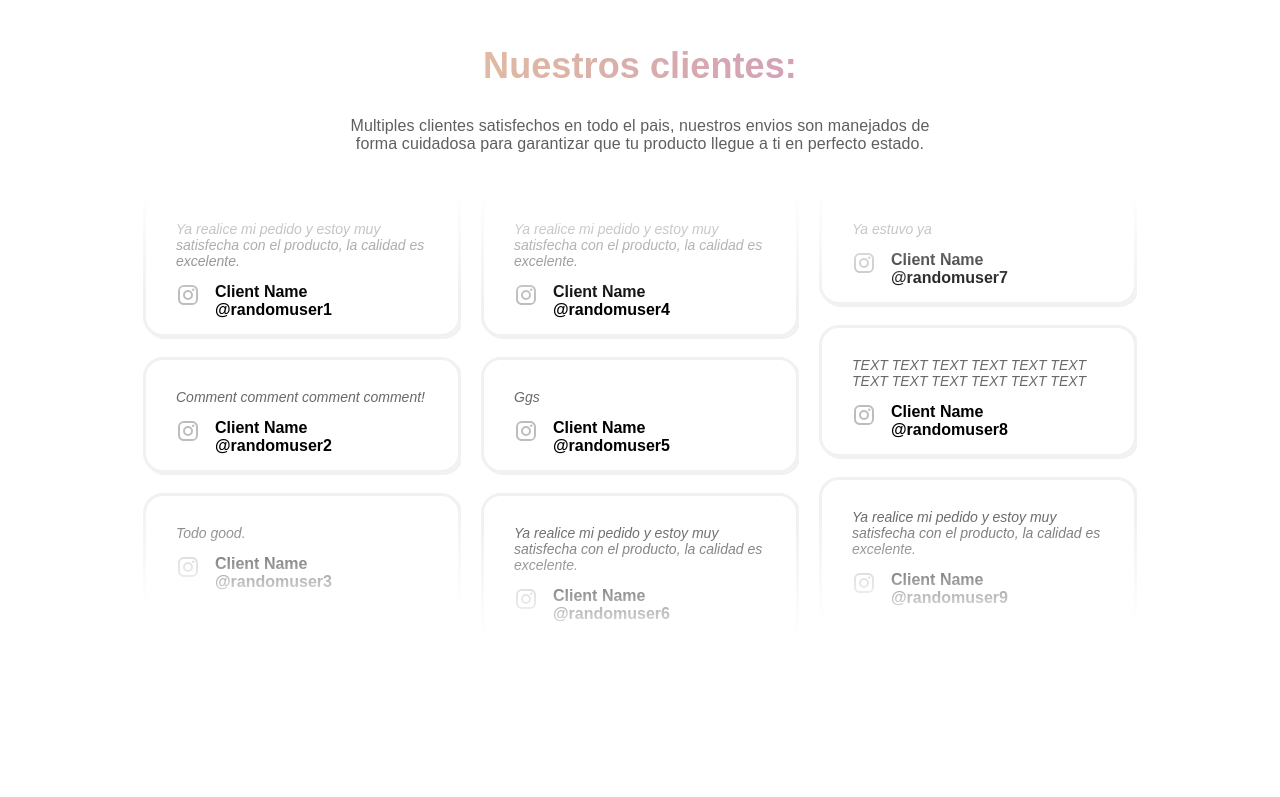
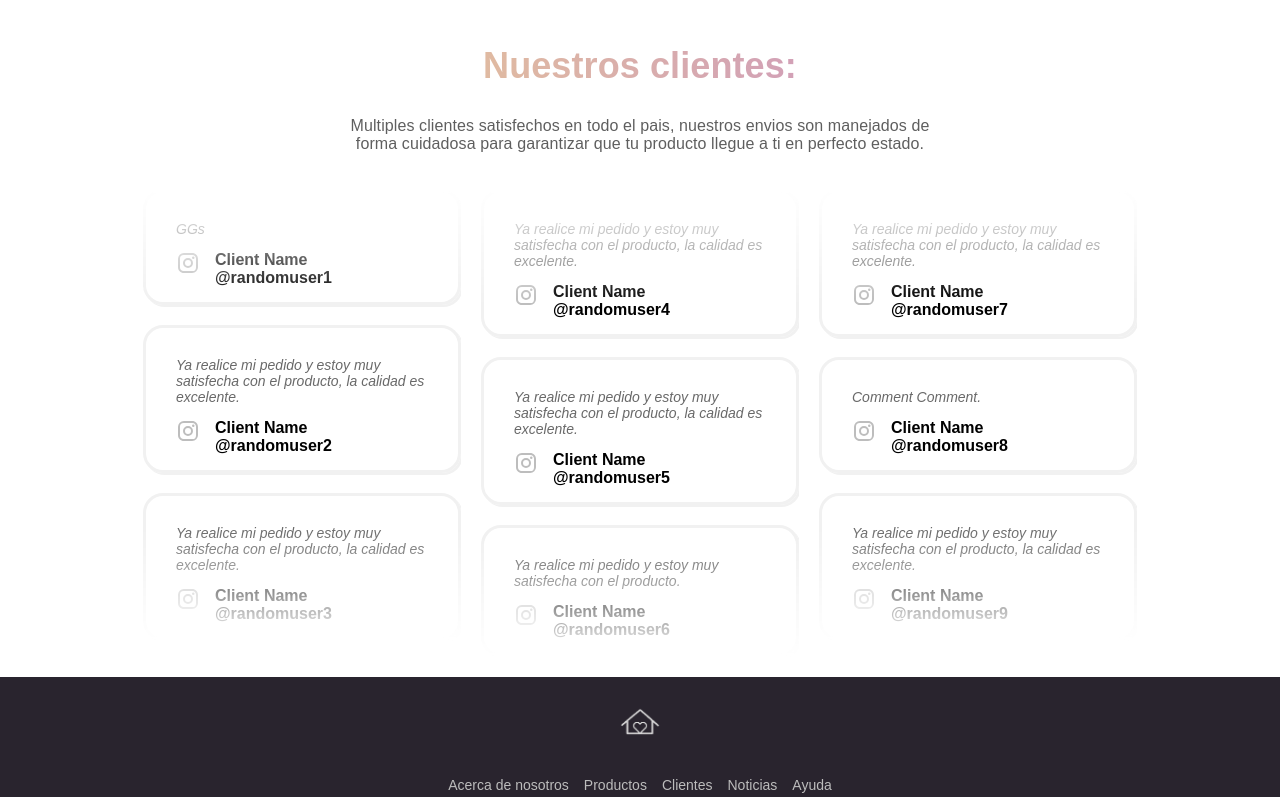
Before and after one commit to Luesf/staticwebsite, a React (Vite) app: page / in a window 1280 px wide. Shown: the part 2000-2797 px from the top of the page. Before the commit the page ends 2661 px from the top, so only its background shows below. Built offline with nearby package versions, Linux system fonts and the light colour scheme; a web font is replaced by a local one.

Commit message:
updates footer and users section

```diff
--- a/package.json
+++ b/package.json
@@ -15,6 +15,7 @@
     "@mui/icons-material": "^5.15.11",
     "@mui/joy": "^5.0.0-beta.51",
     "@mui/material": "^5.15.11",
+    "motion": "^12.5.0",
     "react": "^19.0.0",
     "react-dom": "^19.0.0"
   },
--- a/src/App.jsx
+++ b/src/App.jsx
@@ -5,6 +5,7 @@ import LogoReel from "./components/LogoReel";
 import Showcase from "./components/Showcase";
 import Pricing from "./components/Pricing";
 import Users from "./components/Users";
+import Footer from "./components/Footer";
 import "./app.css";
 
 function App() {
@@ -16,6 +17,7 @@ function App() {
       <Showcase />
       <Pricing />
       <Users />
+      <Footer />
     </div>
   )
 }
--- /dev/null
+++ b/src/components/Footer.jsx
@@ -0,0 +1,33 @@
+import React from "react";
+import logo from "../assets/logo.png";
+import FacebookIcon from '@mui/icons-material/Facebook';
+import InstagramIcon from '@mui/icons-material/Instagram';
+import PinterestIcon from '@mui/icons-material/Pinterest';
+import "./Footer.css";
+
+function Footer() {
+    return (
+        <footer>
+            <div>
+                <div className="logo-container">
+                    <img src={logo} height={30} />
+                </div>
+                <nav>
+                    <a>Acerca de nosotros</a>
+                    <a>Productos</a>
+                    <a>Clientes</a>
+                    <a>Noticias</a>
+                    <a>Ayuda</a>
+                </nav>
+                <div className="socials-container">
+                    <FacebookIcon sx={{color: "#BCBCBC"}} />
+                    <InstagramIcon sx={{color: "#BCBCBC"}} />
+                    <PinterestIcon sx={{color: "#BCBCBC"}} />
+                </div>
+                <p>&#9426; Ame Home, Inc. Todos los derechos reservados.</p>
+            </div>
+        </footer>
+    );
+}
+
+export default Footer;
--- a/src/components/Header.jsx
+++ b/src/components/Header.jsx
@@ -8,18 +8,18 @@ function Header() {
     return (
         <header>
             <div className="header-top">
-                <p>Click click!</p>
+                <p>Click aqui para ver catalogo</p>
                 <ArrowForwardIcon className="arrowRight"/>
             </div>
             <div className="header-bottom">
                 <HomeIcon className="homeLogo" fontSize="large"/>
                 <MenuIcon className="menuLogo" />
                 <nav className="nav-bar">
-                    <a>About</a>
-                    <a>Products</a>
-                    <a>Customers</a>
-                    <a>Updates</a>
-                    <a>Help</a>
+                    <a>Acerca de nosotros</a>
+                    <a>Productos</a>
+                    <a>Clientes</a>
+                    <a>Noticias</a>
+                    <a>Ayuda</a>
                 </nav>
             </div>
         </header>
--- a/src/components/Users.jsx
+++ b/src/components/Users.jsx
@@ -4,17 +4,17 @@ import InstagramIcon from '@mui/icons-material/Instagram';
 
 const comments = [
     {
-        text: "Ya realice mi pedido y estoy muy satisfecha con el producto, la calidad es excelente.",
+        text: "GGs",
         name: "Client Name",
         username: "@randomuser1"
     },
     {
-        text: "Comment comment comment comment!",
+        text: "Ya realice mi pedido y estoy muy satisfecha con el producto, la calidad es excelente.",
         name: "Client Name",
         username: "@randomuser2"
     },
     {
-        text: "Todo good.",
+        text: "Ya realice mi pedido y estoy muy satisfecha con el producto, la calidad es excelente.",
         name: "Client Name",
         username: "@randomuser3"
     },
@@ -24,22 +24,22 @@ const comments = [
         username: "@randomuser4"
     },
     {
-        text: "Ggs",
+        text: "Ya realice mi pedido y estoy muy satisfecha con el producto, la calidad es excelente.",
         name: "Client Name",
         username: "@randomuser5"
     },
     {
-        text: "Ya realice mi pedido y estoy muy satisfecha con el producto, la calidad es excelente.",
+        text: "Ya realice mi pedido y estoy muy satisfecha con el producto.",
         name: "Client Name",
         username: "@randomuser6"
     },
     {
-        text: "Ya estuvo ya",
+        text: "Ya realice mi pedido y estoy muy satisfecha con el producto, la calidad es excelente.",
         name: "Client Name",
         username: "@randomuser7"
     },
     {
-        text: "TEXT TEXT TEXT TEXT TEXT TEXT TEXT TEXT TEXT TEXT TEXT TEXT",
+        text: "Comment Comment.",
         name: "Client Name",
         username: "@randomuser8"
     },
--- /dev/null
+++ b/src/components/footer.css
@@ -0,0 +1,44 @@
+footer {
+    background-color: #29242e;
+    color: #BCBCBC;
+    padding-top: 30px;
+    padding-bottom: 10px;
+    font-size: 14px;
+}
+
+.logo-container {
+    display: flex;
+    justify-content: center;
+    padding-bottom: 20px;
+}
+
+.logo-container img {
+    filter: invert(85%);
+}
+
+footer nav {
+    display: flex;
+    flex-direction: column;
+    align-items: center;
+    padding-top: 20px;
+    gap: 15px;
+}
+
+.socials-container {
+    display: flex;
+    justify-content: center;
+    padding-top: 30px;
+    gap: 20px;
+}
+
+footer p {
+    text-align: center;
+    padding-top: 30px;
+}
+
+@media (min-width: 768px) {
+    footer nav {
+        flex-direction: row;
+        justify-content: center;
+    }
+}
--- a/src/components/showcase.css
+++ b/src/components/showcase.css
@@ -12,6 +12,22 @@
     max-width: 600px;
     padding-left: 20px;
     padding-right: 20px;
+}
+
+.tag-container {
+    display: flex;
+    justify-content: center;
+}
+
+.tag {
+    color: dimgrey;
+    font-size: 14px;
+    background-color: rgb(248, 245, 241);
+    border-radius: 5px;
+    margin: 10px;
+    padding-left: 8px;
+    padding-right: 8px;
+    border: 1px solid rgb(231, 231, 231);
 }
 
 .showcase-container h2 {
```
Also changed, not shown: src/assets/logo.png (added), 1 other file (tests, documents, lock files or other folders).
